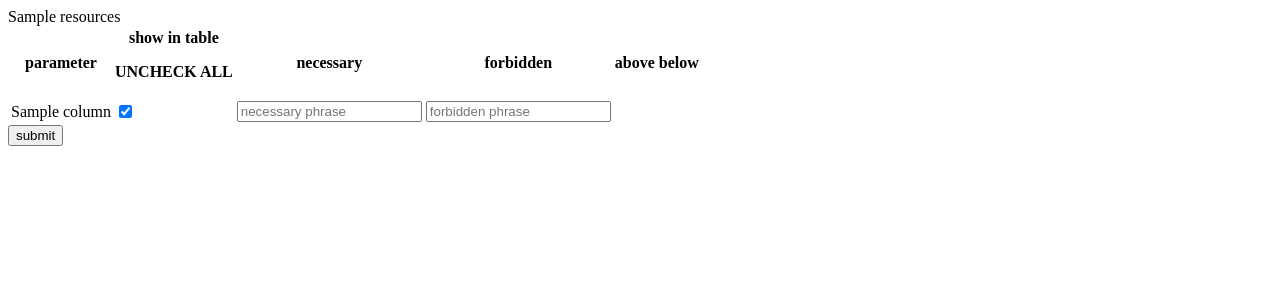
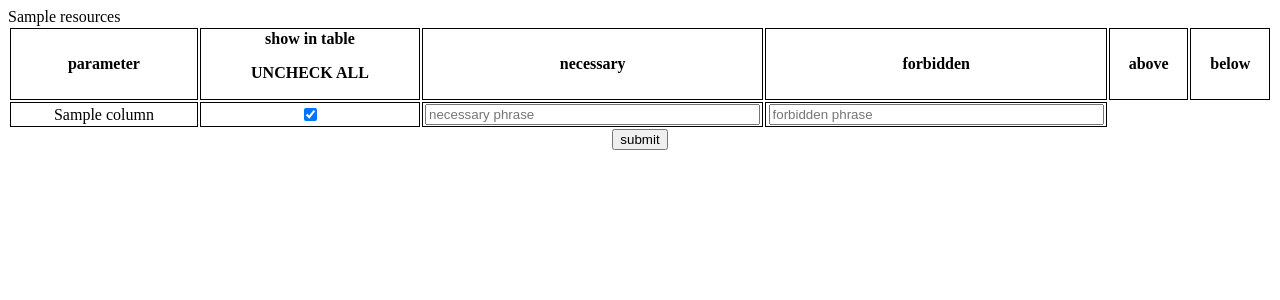
Before and after one commit to HeatGub/jobScraper, a Python web app: template templates/app.html in a window 1280 px wide. Shown: the top 300 px of the page. Run offline with Jinja, Linux system fonts and the light colour scheme; the template is opened without the code that fills it: most values are stand-ins (such as "Sample title", 1, 10 or a date in 2020).

Commit message:
minor changes before refactoring to .py files

```diff
--- a/templates/app.html
+++ b/templates/app.html
@@ -9,12 +9,27 @@
   {{ resources|safe }}
 
   <style>
-    #plotAndTableDiv>*>* {
+    form, table {
       width: 100%;
-      margin: 0;
-      padding: 0;
+      /* margin: 0;
+      padding: 0; */
+      text-align: center;
     }
-
+    th, td {
+      border: 1px solid black;
+    }
+    td > input {
+      width: 97%;
+    }
+    /* td:nth-child(1) {
+      max-width: 70px;
+    }
+    td:nth-child(2) {
+      max-width: 10px;
+    }
+    td:nth-child(5), td:nth-child(6){
+      max-width: 70px;
+    } */
     #downloadCsv {
       /* just for visibility */
       /* border: 1px blue solid; */
@@ -24,14 +39,12 @@
 </head>
 
 <body>
-
   <form id="mainForm">
     <table>
       <thead>
         <tr>
           <th scope="col">parameter</th>
-          <th scope="col">show in table <p class="checkUncheckAll">UNCHECK ALL</p>
-          </th>
+          <th scope="col">show in table <p class="checkUncheckAll">UNCHECK ALL</p></th>
           <th scope="col">necessary</th>
           <th scope="col">forbidden</th>
           <th scope="col">above</th>
@@ -43,6 +56,7 @@
         <td>{{column}}</td>
         <td><input type="checkbox" class="ckeckBox" checked="checked" name={{column}}Show></td>
         {% if column != "salaryMin" and column != "salaryMax" %}
+        <!-- oninput="this.size = this.value.length" makes it resize, but it might be unnecessary -->
         <td><input type="text" placeholder="necessary phrase" name={{column}}Necessary></td>
         <td><input type="text" placeholder="forbidden phrase" name={{column}}Forbidden></td>
         {% elif column == "salaryMin" or column == "salaryMax" %}
```
Also changed, not shown: 1 other file.
